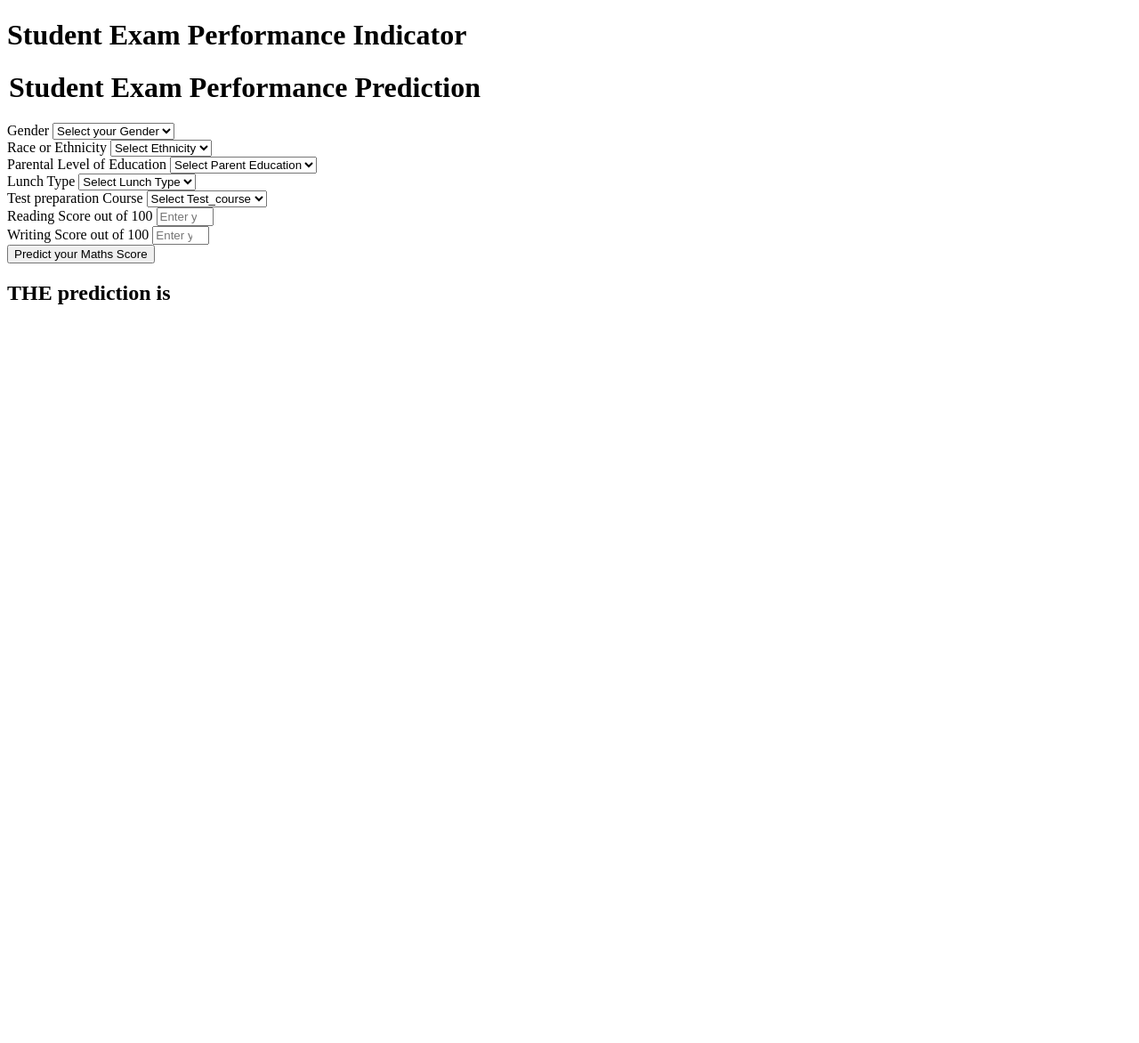
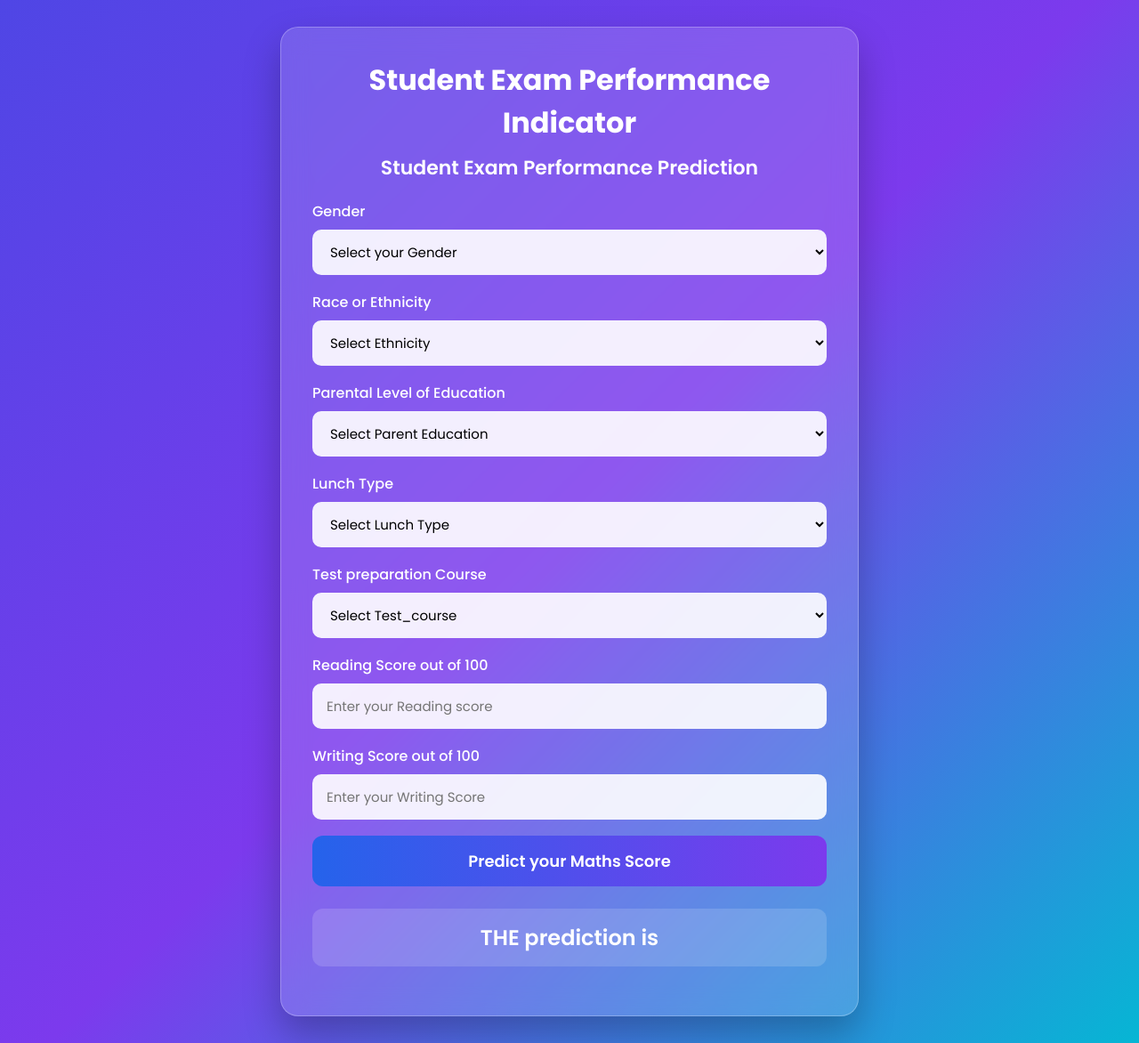
Before and after one commit to Akanksha-Bathla/student-performance-predictor, a Flask app: page /predict in a window 1280 px wide. Shown: the whole page at 89% size. Before the commit the page ends 342 px from the top, so only its background shows below. Run offline with Flask 3, Linux system fonts and the light colour scheme.

Commit message:
css added to the existing site

```diff
--- /dev/null
+++ b/static/home.css
@@ -0,0 +1,146 @@
+/* Google Font */
+@import url('https://fonts.googleapis.com/css2?family=Poppins:wght@300;400;500;600;700&display=swap');
+
+*{
+    margin:0;
+    padding:0;
+    box-sizing:border-box;
+    font-family:'Poppins',sans-serif;
+}
+
+body{
+    min-height:100vh;
+    display:flex;
+    justify-content:center;
+    align-items:center;
+    background:linear-gradient(135deg,#4f46e5,#7c3aed,#06b6d4);
+    padding:30px;
+}
+
+/* Glassmorphism Card */
+.login{
+    width:100%;
+    max-width:650px;
+    background:rgba(255,255,255,0.15);
+    backdrop-filter:blur(15px);
+    -webkit-backdrop-filter:blur(15px);
+    border:1px solid rgba(255,255,255,0.25);
+    border-radius:20px;
+    padding:35px;
+    box-shadow:0 20px 40px rgba(0,0,0,0.25);
+}
+
+h1{
+    text-align:center;
+    color:#fff;
+    margin-bottom:10px;
+    font-size:32px;
+    font-weight:700;
+}
+
+legend{
+    color:#fff;
+    text-align:center;
+    font-size:22px;
+    font-weight:600;
+}
+
+h2{
+    text-align:center;
+    color:white;
+    margin-bottom:20px;
+}
+
+.mb-3{
+    margin-bottom:18px;
+}
+
+.form-label{
+    display:block;
+    color:#fff;
+    font-weight:500;
+    margin-bottom:8px;
+}
+
+.form-control{
+    width:100%;
+    padding:14px 16px;
+    border:none;
+    outline:none;
+    border-radius:10px;
+    font-size:15px;
+    background:rgba(255,255,255,0.9);
+    transition:0.3s ease;
+}
+
+.form-control:focus{
+    background:#fff;
+    box-shadow:0 0 0 3px rgba(255,255,255,0.35);
+}
+
+select{
+    cursor:pointer;
+}
+
+.btn{
+    width:100%;
+    padding:15px;
+    border:none;
+    border-radius:12px;
+    background:linear-gradient(90deg,#2563eb,#7c3aed);
+    color:white;
+    font-size:18px;
+    font-weight:600;
+    cursor:pointer;
+    transition:0.3s;
+}
+
+.btn:hover{
+    transform:translateY(-2px);
+    box-shadow:0 10px 25px rgba(0,0,0,0.3);
+    background:linear-gradient(90deg,#1d4ed8,#6d28d9);
+}
+
+.btn:active{
+    transform:scale(0.98);
+}
+
+input[type="number"]::-webkit-inner-spin-button,
+input[type="number"]::-webkit-outer-spin-button{
+    -webkit-appearance:none;
+    margin:0;
+}
+
+input[type="number"]{
+    appearance:textfield;
+}
+
+h2:last-child{
+    margin-top:25px;
+    padding:15px;
+    border-radius:12px;
+    background:rgba(255,255,255,0.15);
+    color:#fff;
+    font-size:24px;
+    font-weight:600;
+    text-align:center;
+}
+
+/* Responsive */
+@media(max-width:700px){
+    .login{
+        padding:25px;
+    }
+
+    h1{
+        font-size:26px;
+    }
+
+    legend{
+        font-size:20px;
+    }
+
+    .btn{
+        font-size:16px;
+    }
+}
--- a/templates/home.html
+++ b/templates/home.html
@@ -5,6 +5,8 @@
     <meta charset="UTF-8">
     <meta name="viewport" content="width=device-width, initial-scale=1.0">
     <title>Home</title>
+    <link rel="stylesheet"
+          href="{{ url_for('static', filename='home.css') }}">
 </head>
 
 <body>
@@ -12,9 +14,9 @@
         <h1>Student Exam Performance Indicator</h1>
 
         <form action="{{ url_for('predict')}}" method="post">
-            <h1>
+            <h2>
                 <legend>Student Exam Performance Prediction</legend>
-            </h1>
+            </h2>
             <div class="mb-3">
                 <label class="form-label">Gender</label>
                 <select class="form-control" name="gender" placeholder="Enter you Gender" required>
--- a/templates/index.html
+++ b/templates/index.html
@@ -4,8 +4,12 @@
     <meta charset="UTF-8">
     <meta name="viewport" content="width=device-width, initial-scale=1.0">
     <title>Index</title>
+    <link rel="stylesheet"
+          href="{{ url_for('static', filename='index.css') }}">
 </head>
 <body>
     <h1>Welcome to the Student Performance Predictor</h1>
+    <p>This application predicts student exam performance based on various factors.</p>
+    <a href="{{ url_for('predict') }}" class="btn-predict">🚀 Go to Prediction Form</a>
 </body>
 </html>
```
Also changed, not shown: static/index.css (added, +22 -0 lines).
